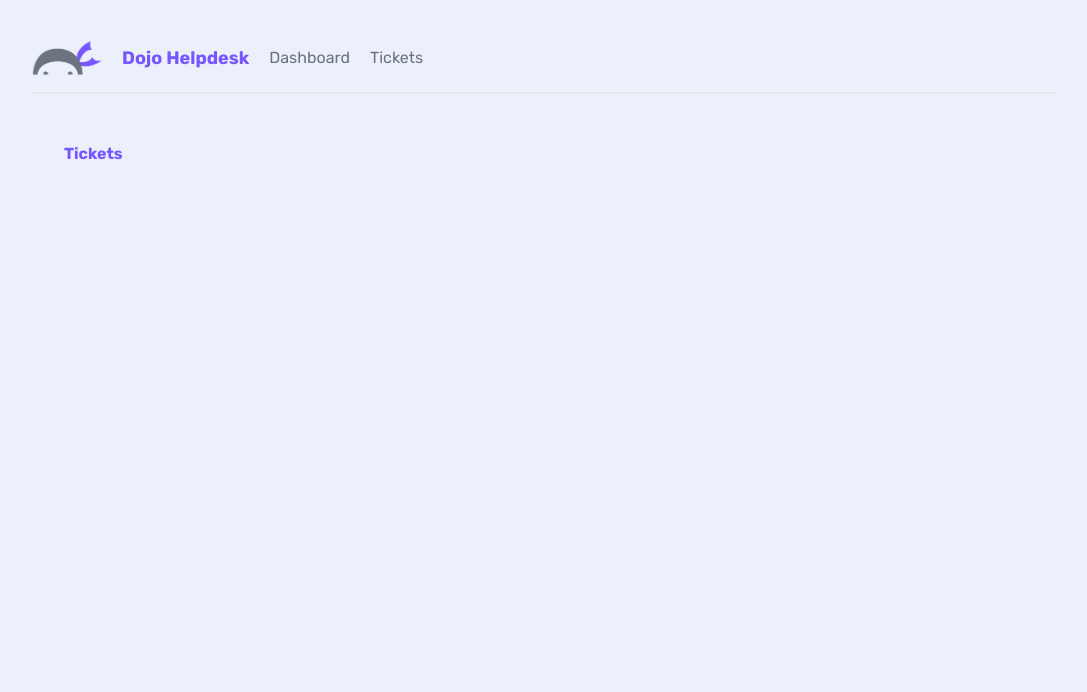
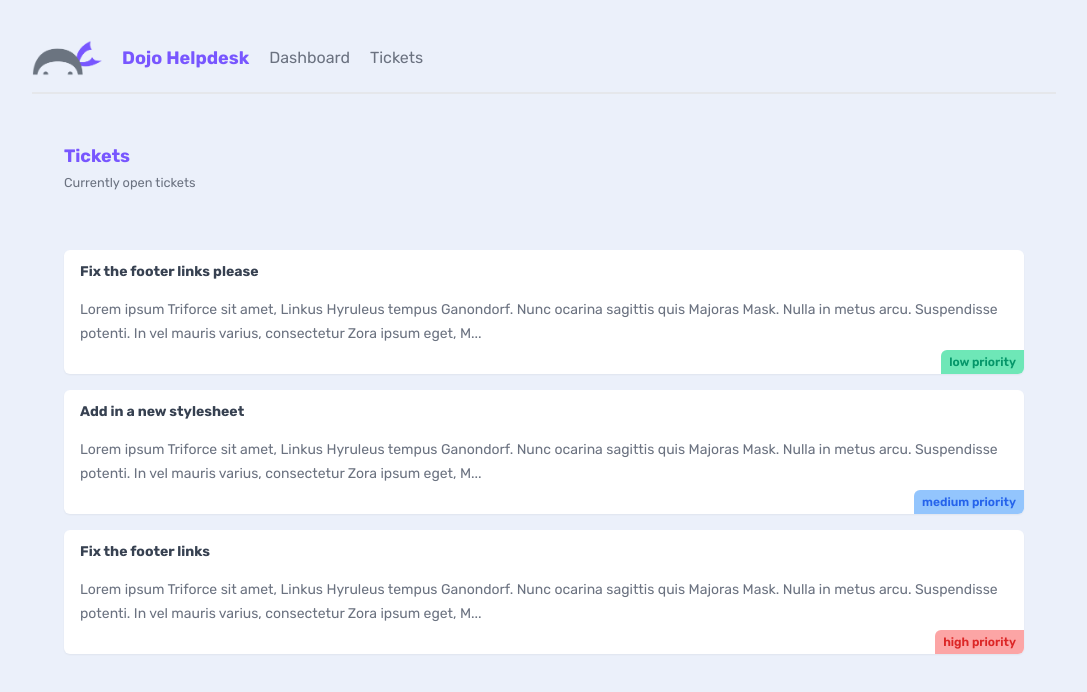
Before and after one commit to tiagoqvilla/next-helpdesk, a Next.js app: page /tickets in a window 1280 px wide. Shown: the top 692 px of the page, without its empty margins (96-1183 px from the left). Built offline with nearby package versions, Linux system fonts and the light colour scheme; data requests are answered from the project's data file.

Commit message:
adiciona fetch de tickets

```diff
--- /dev/null
+++ b/_data/db.json
@@ -0,0 +1,25 @@
+{
+    "tickets": [
+      {
+        "id": "1",
+        "title": "Fix the footer links please",
+        "body": "Lorem ipsum Triforce sit amet, Linkus Hyruleus tempus Ganondorf. Nunc ocarina sagittis quis Majoras Mask. Nulla in metus arcu. Suspendisse potenti. In vel mauris varius, consectetur Zora ipsum eget, Master Sword porttitor urna. Fusce elementum urna elit, eget eleifend velit consectetur eget. Integer vel lobortis ipsum, vitae auctor Ocarina of Time. Donec sed urna dapibus, interdum magna a, eleifend magna. Curabitur tincidunt enim a neque volutpat. Phasellus auctor magna vel nunc pretium, ut volutpat justo tristique. Pellentesque cursus convallis mauris, in tempus enim tincidunt vitae.",
+        "priority": "low",
+        "user_email": "mario@netninja.dev"
+      },
+      {
+        "id": "2",
+        "title": "Add in a new stylesheet",
+        "body": "Lorem ipsum Triforce sit amet, Linkus Hyruleus tempus Ganondorf. Nunc ocarina sagittis quis Majoras Mask. Nulla in metus arcu. Suspendisse potenti. In vel mauris varius, consectetur Zora ipsum eget, Master Sword porttitor urna. Fusce elementum urna elit, eget eleifend velit consectetur eget. Integer vel lobortis ipsum, vitae auctor Ocarina of Time. Donec sed urna dapibus, interdum magna a, eleifend magna. Curabitur tincidunt enim a neque volutpat. Phasellus auctor magna vel nunc pretium, ut volutpat justo tristique. Pellentesque cursus convallis mauris, in tempus enim tincidunt vitae.",
+        "priority": "medium",
+        "user_email": "mario@netninja.dev"
+      },
+      {
+        "id": "3",
+        "title": "Fix the footer links",
+        "body": "Lorem ipsum Triforce sit amet, Linkus Hyruleus tempus Ganondorf. Nunc ocarina sagittis quis Majoras Mask. Nulla in metus arcu. Suspendisse potenti. In vel mauris varius, consectetur Zora ipsum eget, Master Sword porttitor urna. Fusce elementum urna elit, eget eleifend velit consectetur eget. Integer vel lobortis ipsum, vitae auctor Ocarina of Time. Donec sed urna dapibus, interdum magna a, eleifend magna. Curabitur tincidunt enim a neque volutpat. Phasellus auctor magna vel nunc pretium, ut volutpat justo tristique. Pellentesque cursus convallis mauris, in tempus enim tincidunt vitae.",
+        "priority": "high",
+        "user_email": "peach@netninja.dev"
+      }
+    ]
+  }
--- /dev/null
+++ b/app/tickets/TicketList.jsx
@@ -0,0 +1,30 @@
+async function getTickets() {
+  const res = await fetch('http://localhost:4000/tickets', {
+    next: {
+      revalidate: 30,
+    },
+  })
+
+  return res.json()
+}
+
+export default async function TicketList() {
+  const tickets = await getTickets()
+
+  return (
+    <>
+      {tickets.map((ticket) => (
+        <div key={ticket.id} className="card my-5">
+          <h3>{ticket.title}</h3>
+          <p>{ticket.body.slice(0, 200)}...</p>
+          <div className={`pill ${ticket.priority}`}>
+            {ticket.priority} priority
+          </div>
+        </div>
+      ))}
+      {tickets.length === 0 && (
+        <p className="text-center">There are no open tickets</p>
+      )}
+    </>
+  )
+}
--- a/app/tickets/page.jsx
+++ b/app/tickets/page.jsx
@@ -1,7 +1,17 @@
+import TicketList from './TicketList'
+
 function Tickets() {
   return (
     <main>
-        <h2>Tickets</h2>
+      <nav>
+        <div>
+          <h2>Tickets</h2>
+          <p>
+            <small>Currently open tickets</small>
+          </p>
+        </div>
+      </nav>
+      <TicketList />
     </main>
   )
 }
```
